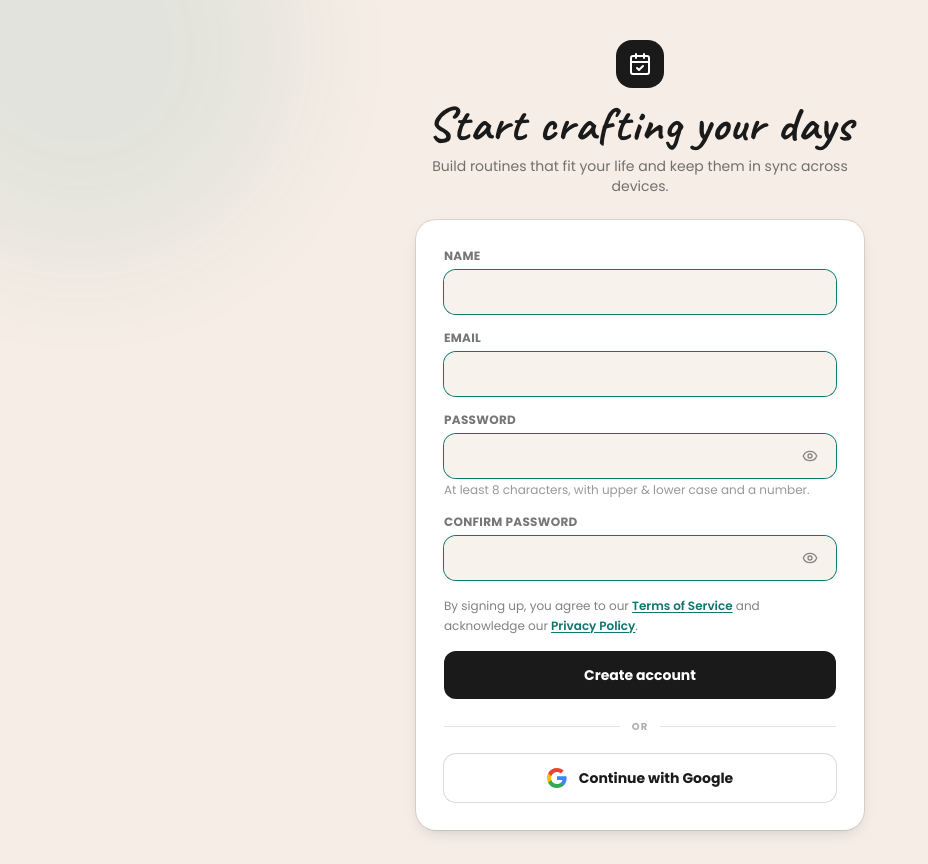
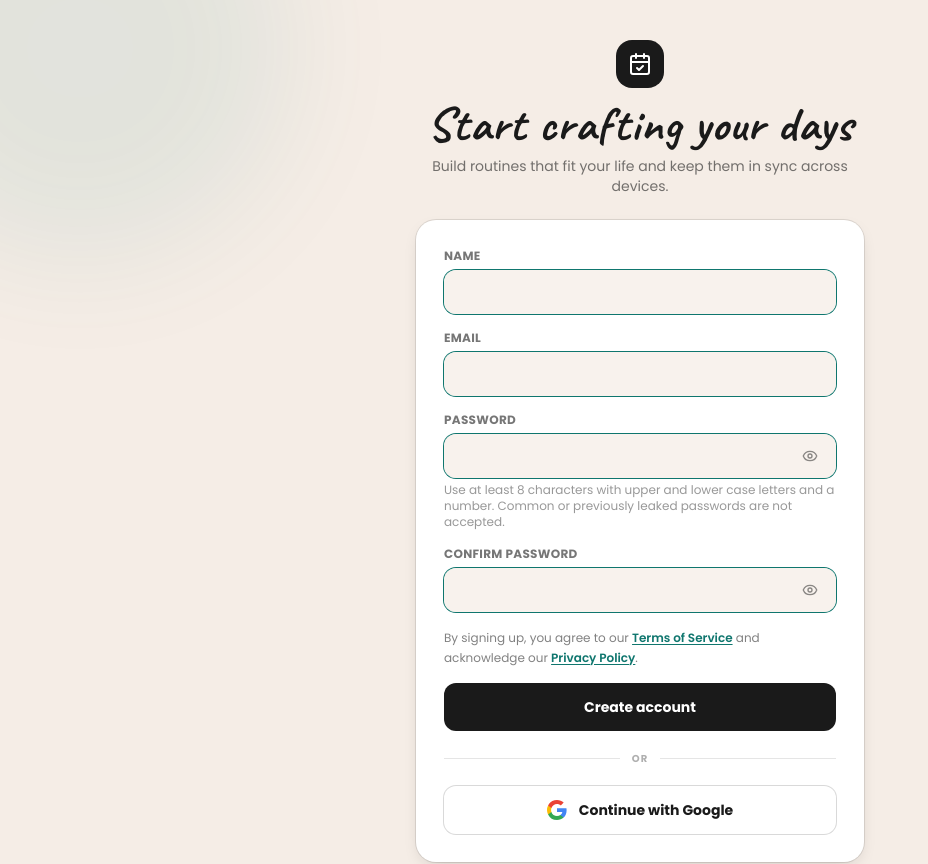
Before and after one commit to danishsary8/weekly_schedule, a React (Vite) app: page /register in a window 1280 px wide. Shown: the top 864 px of the page, without its empty margins (0-928 px from the left). Built offline with nearby package versions, Linux system fonts and the light colour scheme; no server answers.

Commit message:
Chang password requiments

```diff
--- a/src/pages/RegisterPage.jsx
+++ b/src/pages/RegisterPage.jsx
@@ -105,7 +105,7 @@ export default function RegisterPage() {
           onChange={set('password')}
           error={errors.password}
           autoComplete="new-password"
-          hint="At least 8 characters, with upper & lower case and a number."
+          hint="Use at least 8 characters with upper and lower case letters and a number. Common or previously leaked passwords are not accepted."
           required
         />
 
```
Also changed, not shown: 2 other files (tests, documents, lock files or other folders).
